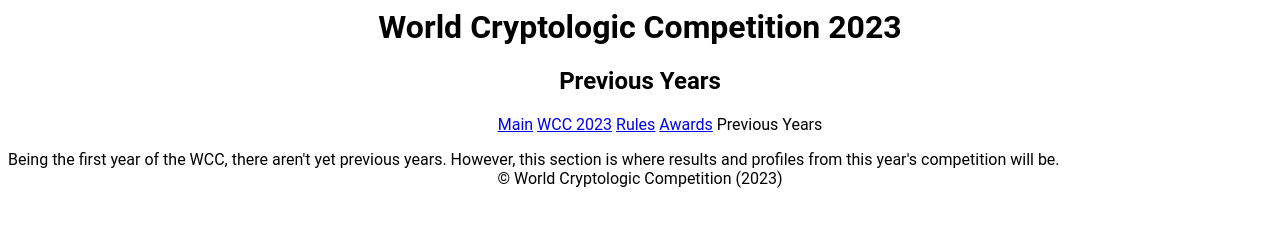
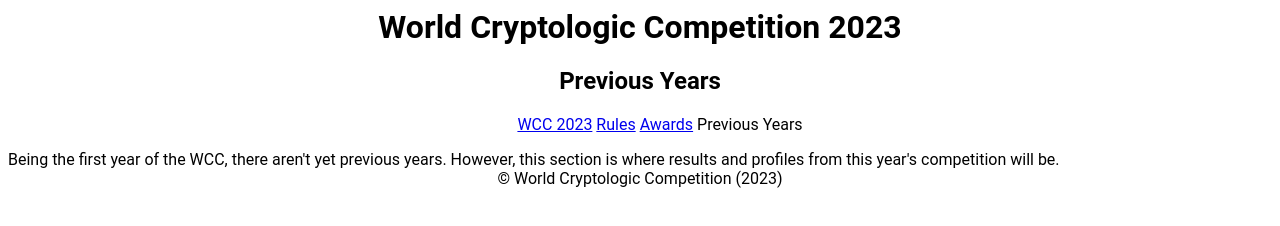
Before and after one commit to WorldCryptologicCompetition/worldcryptologiccompetition.github.io, a plain HTML site: page history.html in a window 1280 px wide. Drawn offline with Linux system fonts and the light colour scheme.

Commit message:
Update history.html

```diff
--- a/history.html
+++ b/history.html
@@ -9,8 +9,7 @@
 		<h2>Previous Years</h2>
 		<nav>
 			<ol>
-				<li><a href='index.html'>Main</a></li>
-				<li><a href='about.html'>WCC 2023</a></li>
+				<li><a href='index.html'>WCC 2023</a></li>
 				<li><a href='rules.html'>Rules</a></li>
 				<li><a href='awards.html'>Awards</a></li>
 				<li>Previous Years</li>
```
